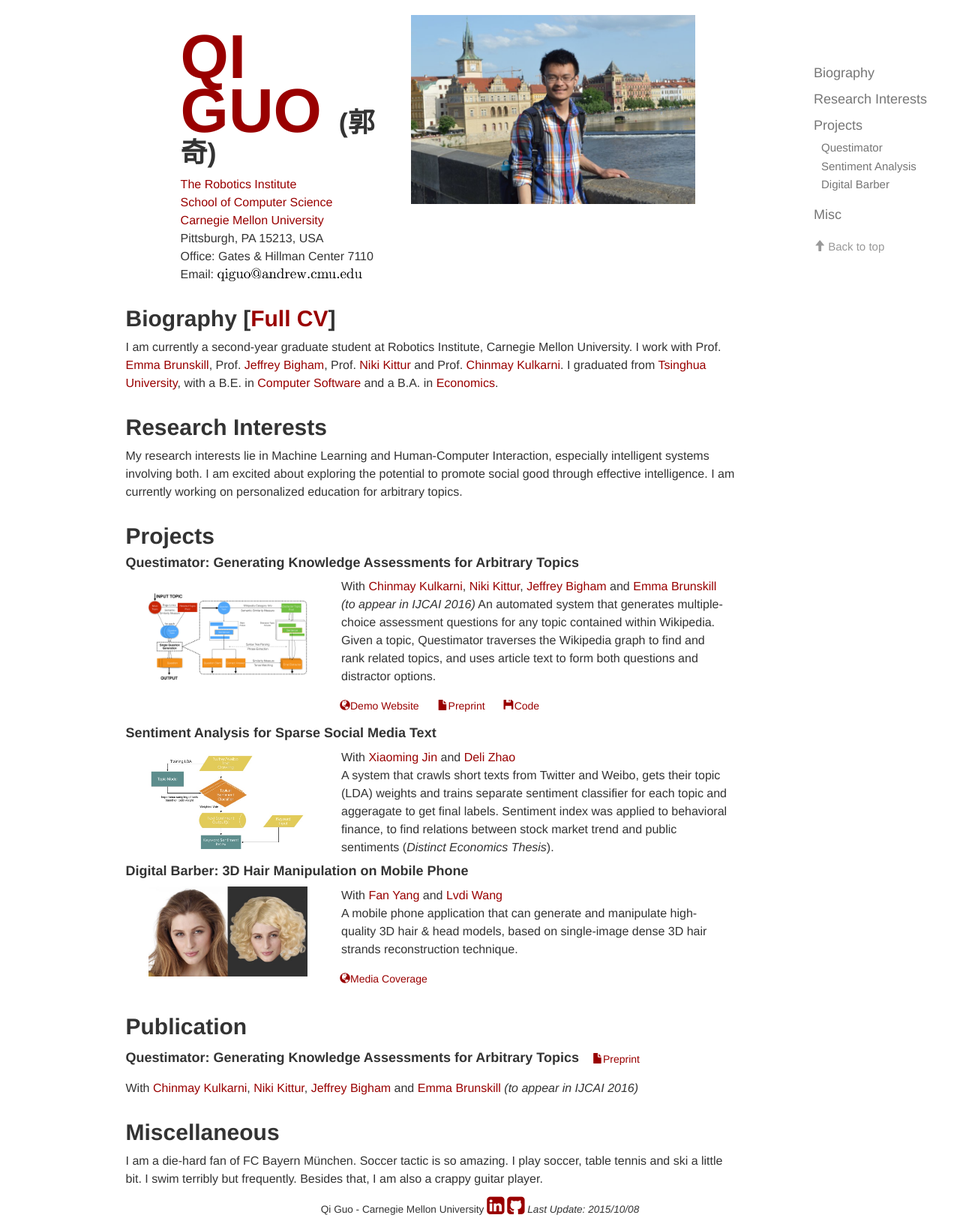
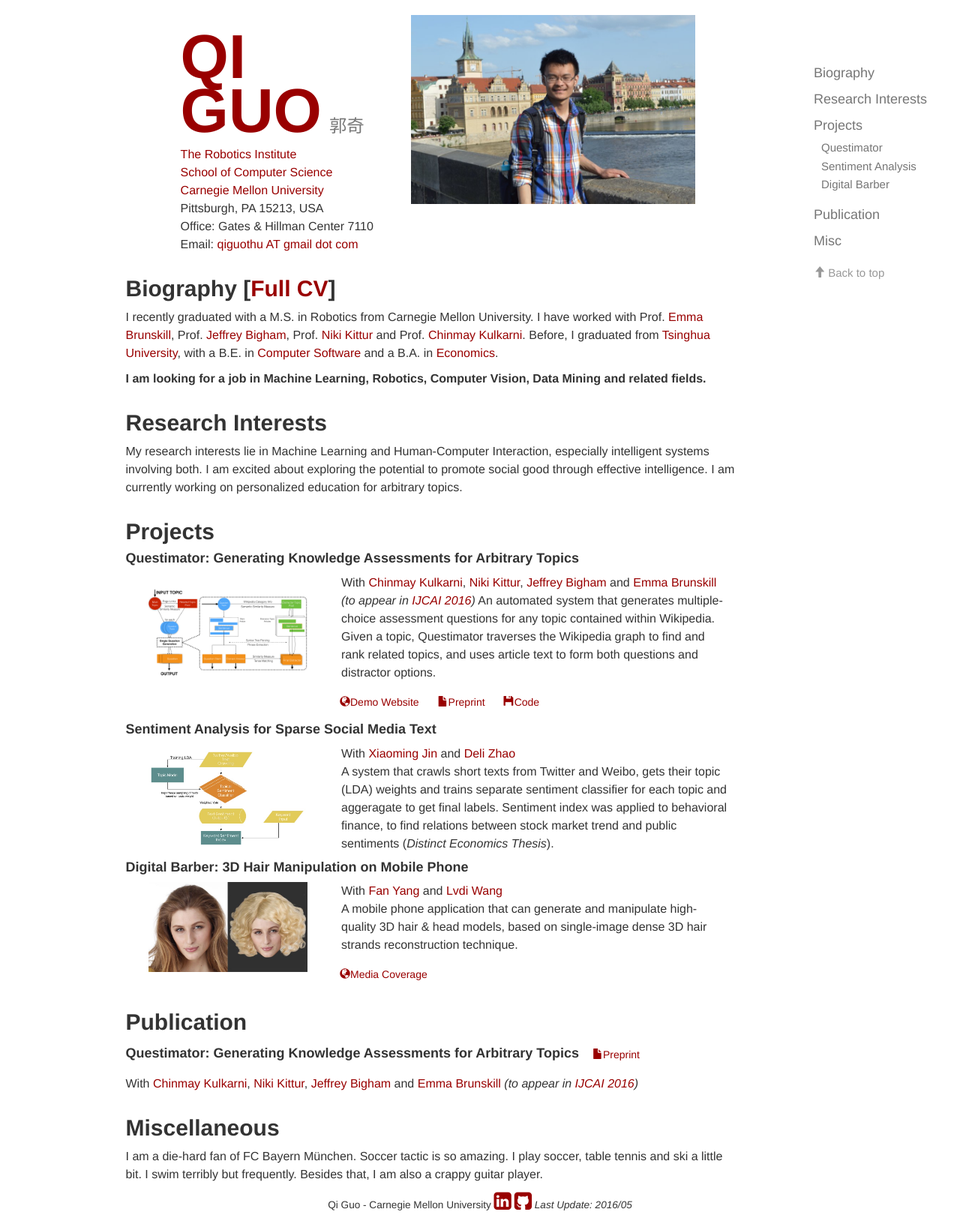
Before and after one commit to imoonkey/imoonkey.github.io, a plain HTML site: page index.html in a window 1280 px wide. Shown: the whole page at 75% size. Drawn offline with Linux system fonts and the light colour scheme; files that its build step writes are made by us from their sources; a script that the page names is missing; a small style sheet from the web is missing; files whose address does not match are found by name.

Commit message:
graduated

```diff
--- a/index.html
+++ b/index.html
@@ -40,37 +40,14 @@
 
 <body>
 <div style="padding-top: 20px" id="top"></div>
-<!--<div class="container">-->
-<!--<div class="col-md-offset-3">-->
-<!--<header class="navbar navbar-static-top bs-docs-nav" role="banner">-->
-<!--<nav id="top-navbar" class="collapse navbar-collapse">-->
-<!--<ul class="nav navbar-nav">-->
-<!--<li>-->
-<!--<a href="#bio">Biography</a>-->
-<!--</li>-->
-<!--<li>-->
-<!--<a href="#research-interest">Research Interest</a>-->
-<!--</li>-->
-<!--<li>-->
-<!--<a href="#projects">Projects</a>-->
-<!--</li>-->
-<!--<li>-->
-<!--<a href="#misc">Misc</a>-->
-<!--</li>-->
-<!--</ul>-->
-<!--</nav>-->
-<!--</header>-->
-<!--</div>-->
-<!--</div>-->
+
 <div class="container bs-docs-container">
     <div class="row">
         <div class="col-md-9 col-md-offset-1" role="main">
             <div class="row">
                 <div class="col-md-offset-1 col-md-4 col-sm-offset-1 col-sm-4 col-xs-offset-2 col-xs-10">
                     <h1>
-                        <a href="/" id="contact" class="title-text">
-                            QI GUO
-                        </a>(郭奇)
+                        <a href="/" id="contact" class="title-text">QI GUO</a> <small>郭奇</small>
                     </h1>
 
                     <p>
@@ -79,9 +56,9 @@
                         <a href="http://www.cmu.edu/">Carnegie Mellon University</a><br>
                         Pittsburgh, PA 15213, USA <br>
                         Office: Gates & Hillman Center 7110<br>
-                        Email: <img src="images/qiguo_email.png" height="18"></p>
-
-                    <p></p>
+                        Email: <a href="mailto:qiguothu AT gmail.com">qiguothu AT gmail dot com</a>
+                        <!-- Email: <img src="images/qiguo_email.png" height="18"> -->
+                    </p>
                 </div>
                 <div id="portrait" class="col-md-6 col-sm-6 col-xs-12" role="complementary">
                     <p>
@@ -97,20 +74,23 @@
             <div id="bio" class="row col-md-12">
                 <h2>Biography [<a href="./docs/QiGuo_CV.pdf">Full CV</a>] </h2>
 
-                <p>I am currently a second-year graduate student at Robotics Institute, Carnegie Mellon University.
-                    I work with
+                <p>I recently graduated with a M.S. in Robotics from Carnegie Mellon University.
+                    I have worked with
                     Prof. <a href="http://www.cs.cmu.edu/~ebrun/">Emma Brunskill</a>,
                     Prof. <a href="http://www.jeffreybigham.com">Jeffrey Bigham</a>,
                     Prof. <a href="http://kittur.org">Niki Kittur</a> and
                     Prof. <a href="https://web.stanford.edu/~chinmay/">Chinmay Kulkarni</a>.
-                    I graduated from <a href="http://www.tsinghua.edu.cn/publish/newthuen/index.html">Tsinghua University</a>,
+                    Before, I graduated from <a href="http://www.tsinghua.edu.cn/publish/newthuen/index.html">Tsinghua University</a>,
                     with a B.E. in <a href="http://www.thss.tsinghua.edu.cn/publish/soften/index.html">Computer Software</a> and
                     a B.A. in <a href="http://www.sem.tsinghua.edu.cn/portalweb/appmanager/portal/semEN">Economics</a>.
                 </p>
-
                 <p>
+                    <strong>I am looking for a job in Machine Learning, Robotics, Computer Vision,
+                    Data Mining and related fields.</strong>
+                </p>
+                <!-- <p> -->
                     <!-- <strong>I am applying for PhD this year (Fall 2016 Admissions).</strong> -->
-                </p>
+                <!-- </p> -->
             </div>
             <div id="research-interests" class="row col-md-12">
                 <h2>Research Interests</h2>
@@ -142,7 +122,7 @@
                     <a href="http://www.jeffreybigham.com">Jeffrey Bigham</a>
                     and <a href="http://www.cs.cmu.edu/~ebrun/">Emma Brunskill</a>
                     <br>
-                    <em>(to appear in IJCAI 2016)</em> An automated system that generates multiple-choice
+                    <em>(to appear in <a href="http://ijcai-16.org">IJCAI 2016</a>)</em> An automated system that generates multiple-choice
                     assessment questions for any topic contained within Wikipedia. Given a topic,
                     Questimator
                     traverses the Wikipedia graph to find and rank related topics, and uses article text to
@@ -227,7 +207,7 @@
                     <a href="http://kittur.org">Niki Kittur</a>,
                     <a href="http://www.jeffreybigham.com">Jeffrey Bigham</a>
                     and <a href="http://www.cs.cmu.edu/~ebrun/">Emma Brunskill</a>
-                    <em>(to appear in IJCAI 2016)</em><br>
+                    <em>(to appear in <a href="http://ijcai-16.org">IJCAI 2016</a>)</em><br>
                 </p>
                 <!--</div>-->
             </div>
@@ -254,7 +234,7 @@
                             <li><a href="#barber">Digital Barber</a></li>
                         </ul>
                     </li>
-                    <!--<li><a href="#publication">Publication</a></li>-->
+                    <li><a href="#publication">Publication</a></li>
                     <li><a href="#misc">Misc</a></li>
                 </ul>
                 <a class="back-to-top" href="#top"><i class="glyphicon glyphicon-arrow-up"></i> Back to top</a>
@@ -274,7 +254,7 @@
                 <!--<i class="fa fa-2x fa-github"></i>-->
                 <i class="fa fa-2x fa-github-square"></i>
             </a>
-            <em>Last Update: 2015/10/08</em>
+            <em>Last Update: 2016/05</em>
         </small>
     </footer>
 </div>
```
Also changed, not shown: 1 other file.
